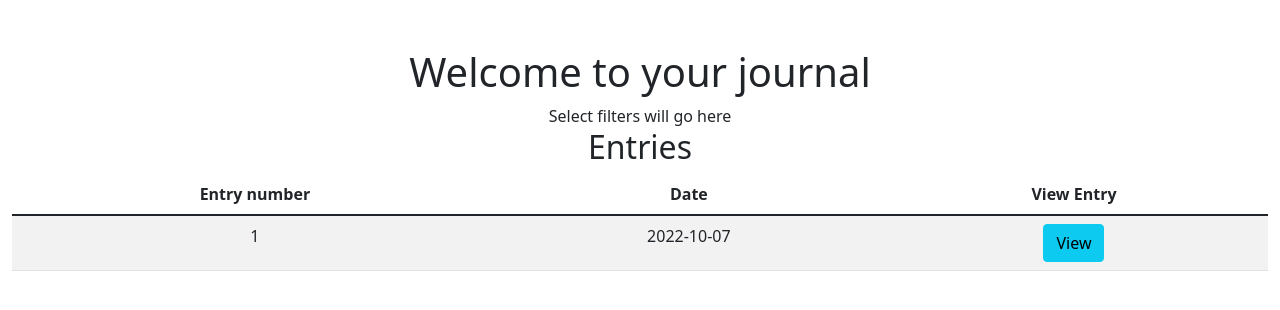
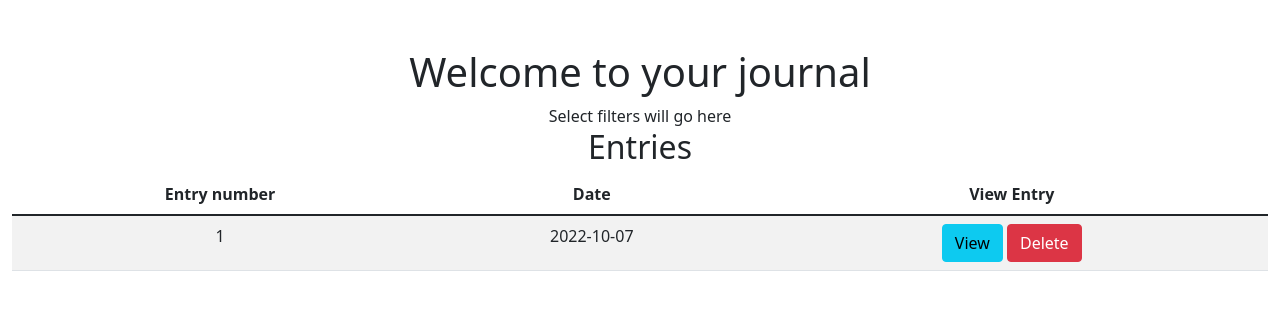
Before and after one commit to Dscdago/journal, a Flask app: page / in a window 1280 px wide. Shown: the part 66-376 px from the top of the page. Run offline with Flask 2, Linux system fonts and the light colour scheme; a user stored in the database is signed in; some libraries are stand-ins or nearby versions.

Commit message:
Added delete button

```diff
--- a/app.py
+++ b/app.py
@@ -37,9 +37,18 @@ def after_request(response):
 @app.route("/", methods=["GET", "POST"])
 @login_required
 def index():
-    # Get entry data from database. Fill in select menus
-    entries = db.execute("SELECT * FROM entries WHERE customer_id == ?", session["user_id"])
-    return render_template("index.html", entries=entries)
+    if request.method == "POST":
+        # Delete button is pressed.
+        journalNum = request.form["delete_button"]
+        # Delete journal entry
+        db.execute("DELETE FROM entries WHERE journal_id == ?", journalNum)
+        return redirect("/")
+
+    else:
+        # Get entry data from database. Fill in select menus
+        entries = db.execute("SELECT * FROM entries WHERE customer_id == ?", session["user_id"])
+        return render_template("index.html", entries=entries)
+
 
 # Login route
 @app.route("/login", methods=["GET", "POST"])
--- a/templates/index.html
+++ b/templates/index.html
@@ -26,7 +26,12 @@
                     <tr>
                         <td>{{ entry["entry_id"] }}</td>
                         <td>{{ entry["date"] }}</td>
-                        <td><button type="button" class="btn btn-info" data-bs-toggle="modal" data-bs-target="#entryModal" data-myentry='{{ entry | tojson }}'>View</button></td>
+                        <td>
+                            <form method="post">
+                                <button type="button" class="btn btn-info" data-bs-toggle="modal" data-bs-target="#entryModal" data-myentry='{{ entry | tojson }}'>View</button>
+                                <button type="submit" class="btn btn-danger" name="delete_button" value="{{ entry.journal_id }}">Delete</button>
+                            </form>
+                        </td>
                     </tr>
                 {% endfor %}
             </tbody>
```
Also changed, not shown: journal.db, 2 other files.
